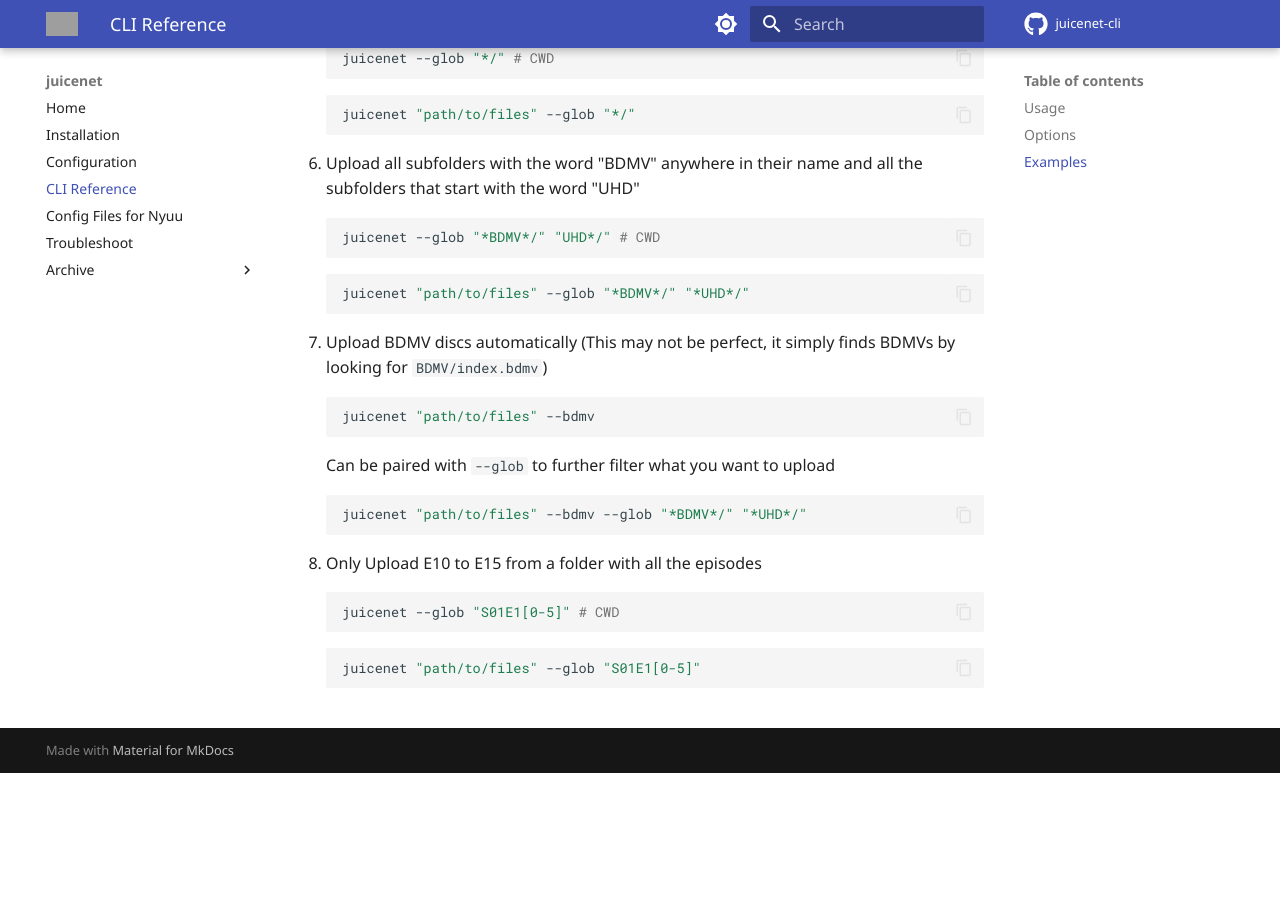
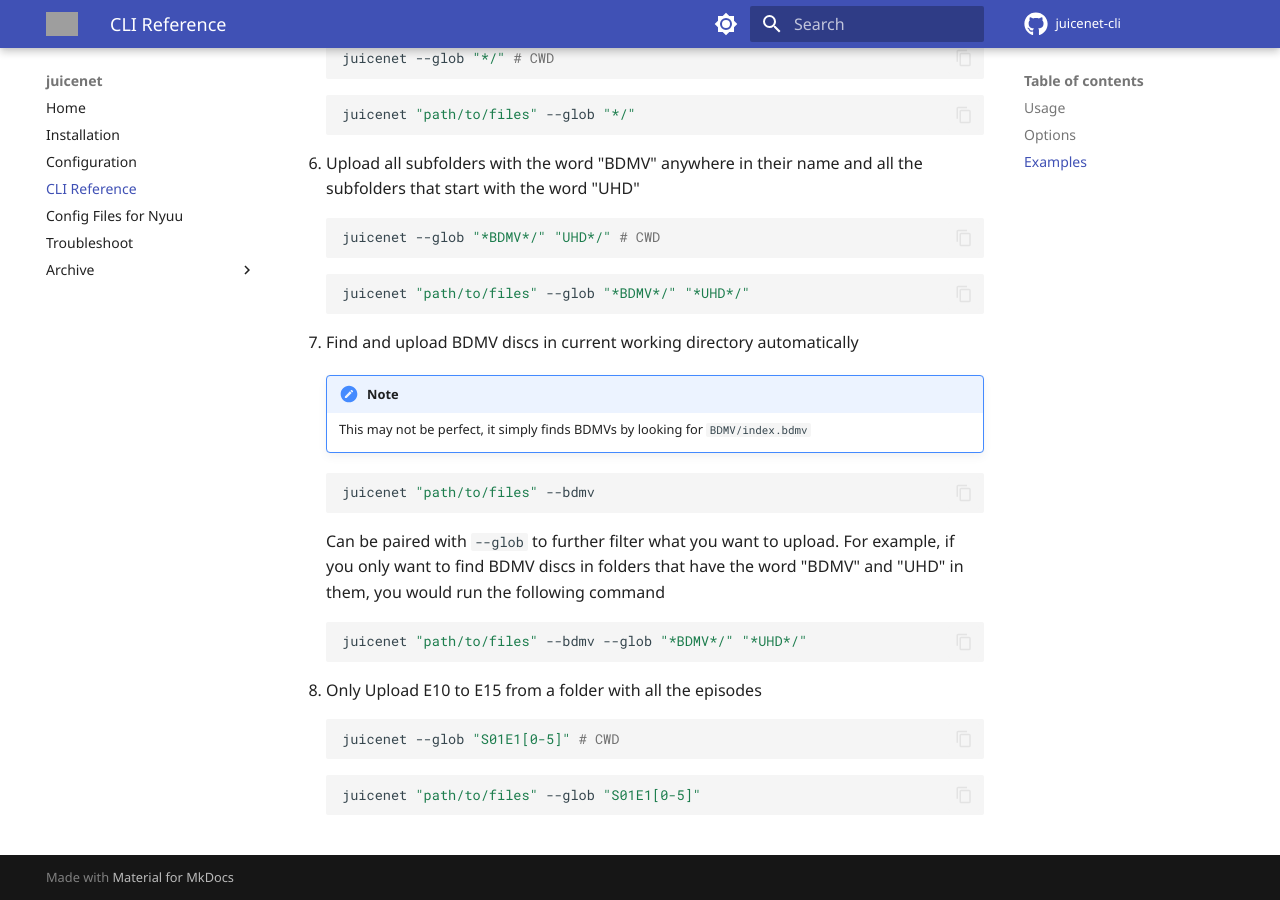
Before and after one commit to Ravencentric/juicenet-cli, an MkDocs documentation site: the page built from docs/cli-reference.md, in a window 1280 px wide and 900 px high, scrolled down 2344 px. Built offline with MkDocs 1.6.1 and Material for MkDocs 9.7.7, drawn with Linux system fonts in a browser that asks for light colours; comment, search, counter and statistics services are not loaded; before the commit the page ends 3117 px from its top, so only the background shows below that; some of the changed text lies outside the part shown; grey boxes are pictures that could not be loaded.

Commit message:
fix: update help for --bdmv

````diff
--- a/docs/cli-reference.md
+++ b/docs/cli-reference.md
@@ -29,7 +29,7 @@
 | `--raw`                 | Only repost raw articles                                                                      |
 | `--skip-raw`            | Skip reposting raw articles                                                                   |
 | `--glob    [*/ ...]`    | Specify the glob pattern(s) to be matched instead of extensions                               |
-| `--bdmv`                | Try to automatically find BDMV discs, can be used with `--glob`                               |
+| `--bdmv`                | Find and upload BDMV discs in cwd, can be used with `--glob`                                  |
 | `--debug`               | Show logs for debugging                                                                       |
 | `--move`                | Move files into their own directories `(foobar.ext -> foobar/foobar.ext)` before processing   |
 | `--only-move`           | Same as `--move` except it immediately exists after it's done moving                          |
@@ -99,12 +99,15 @@
     juicenet "path/to/files" --glob "*BDMV*/" "*UHD*/"
     ```
 
-7. Upload BDMV discs automatically (This may not be perfect, it simply finds BDMVs by looking for `BDMV/index.bdmv`)
+7. Find and upload BDMV discs in current working directory automatically
+
+    !!! note
+        This may not be perfect, it simply finds BDMVs by looking for `BDMV/index.bdmv`
 
     ``` bash
     juicenet "path/to/files" --bdmv
     ```
-    Can be paired with `--glob` to further filter what you want to upload
+    Can be paired with `--glob` to further filter what you want to upload. For example, if you only want to find BDMV discs in folders that have the word "BDMV" and "UHD" in them, you would run the following command
 
     ``` bash
     juicenet "path/to/files" --bdmv --glob "*BDMV*/" "*UHD*/"
````
Also changed, not shown: 1 other file.
